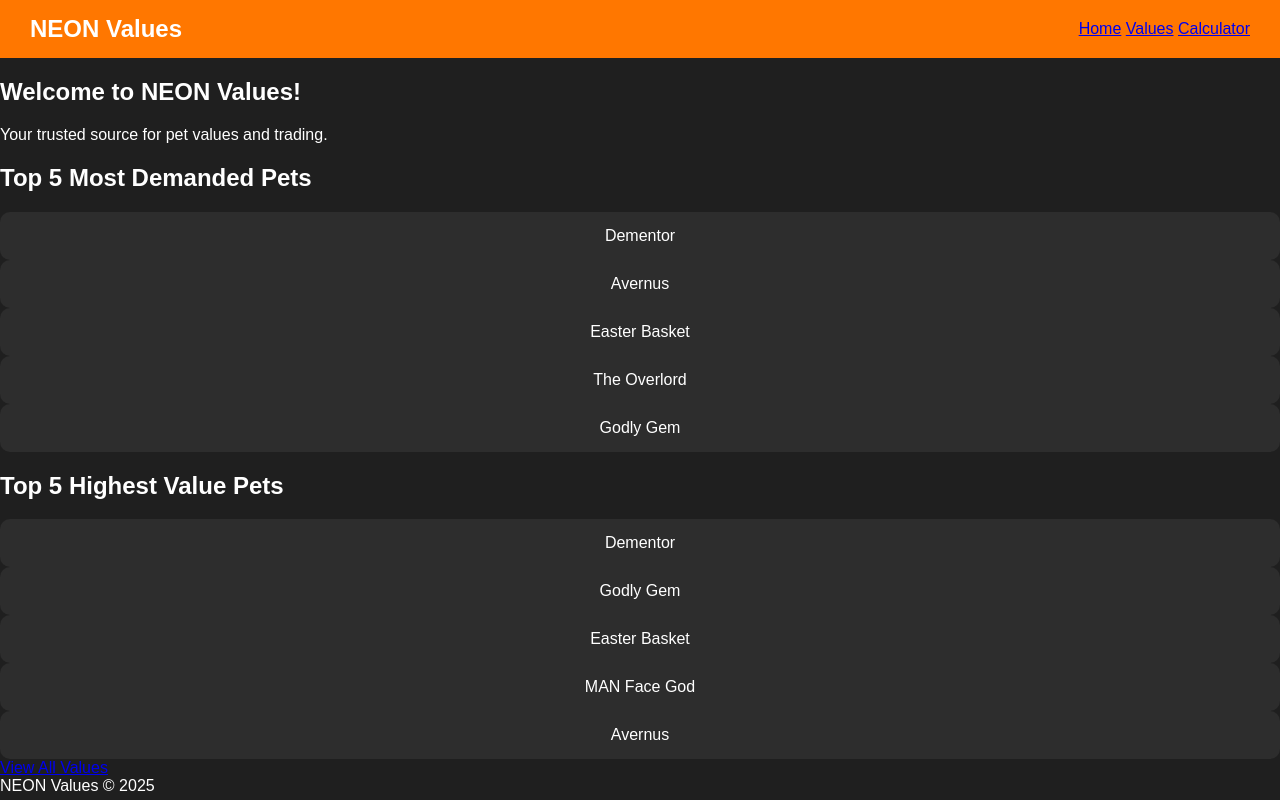
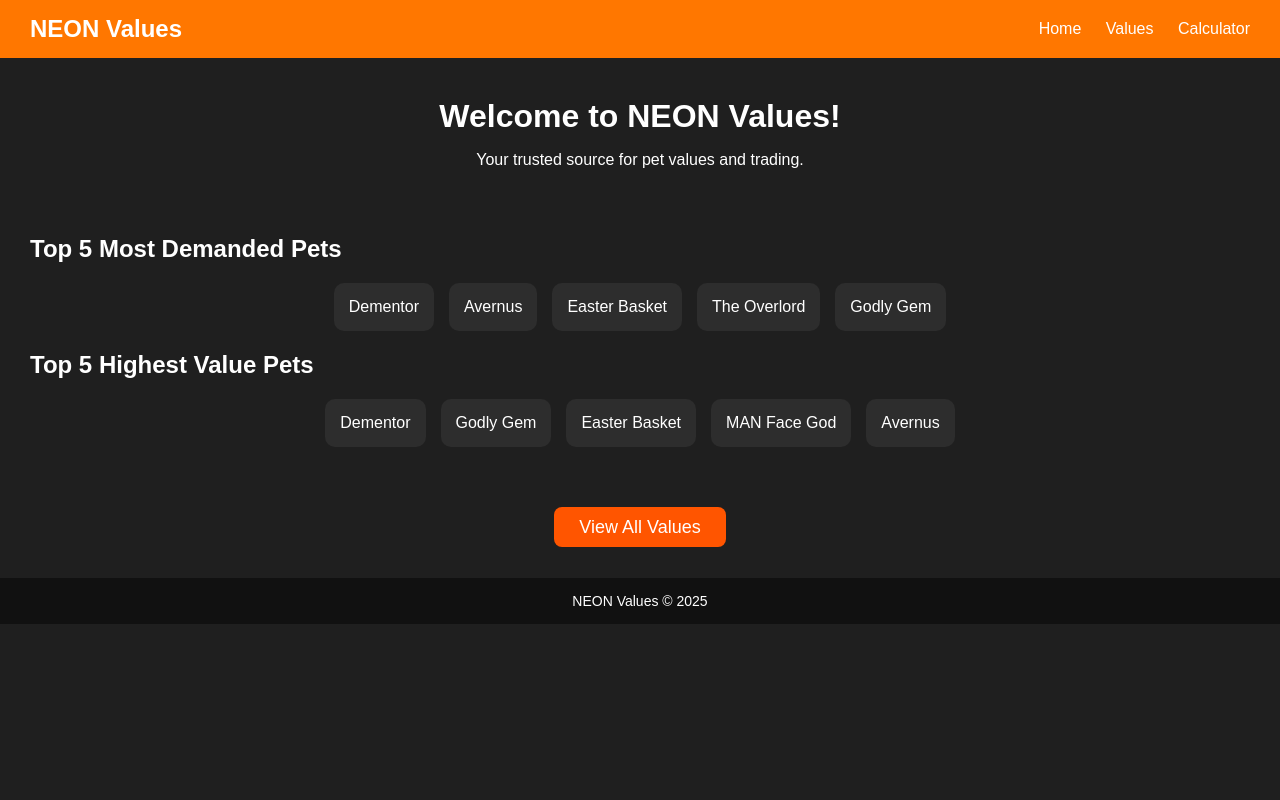
Before and after one commit to Neonbiock/bgsi-neon-values, a plain HTML site: page home.html in a window 1280 px wide. Drawn offline with Linux system fonts and the light colour scheme.

Commit message:
Update style.css

```diff
--- a/style.css
+++ b/style.css
@@ -18,18 +18,15 @@ header {
   font-weight: bold;
 }
 
-.nav button {
-  background-color: #333;
+.nav a {
   color: white;
-  border: none;
-  padding: 10px 20px;
-  margin-right: 20px;
-  cursor: pointer;
-  border-radius: 5px;
+  text-decoration: none;
+  margin-left: 20px;
+  font-size: 16px;
 }
 
-.discord-user {
-  font-size: 14px;
+.nav a:hover {
+  text-decoration: underline;
 }
 
 .search-container {
@@ -41,6 +38,10 @@ header {
   width: 300px;
   padding: 10px;
   font-size: 16px;
+  border: 1px solid #ff7700;
+  border-radius: 5px;
+  background-color: #2d2d2d;
+  color: white;
 }
 
 .tabs, .variant-tabs {
@@ -76,18 +77,73 @@ header {
   text-align: center;
 }
 
-.pet-card img {
-  width: 100%;
-  height: auto;
-  border-radius: 10px;
+footer {
+  background-color: #111;
+  text-align: center;
+  padding: 15px;
+  margin-top: 40px;
+  font-size: 14px;
 }
 
-.pet-name {
-  font-size: 18px;
-  margin-top: 10px;
+.welcome {
+  text-align: center;
+  margin-top: 40px;
 }
 
-.pet-value, .pet-demand, .pet-updated {
-  margin-top: 5px;
-  font-size: 14px;
+.welcome h1 {
+  font-size: 32px;
+  margin-bottom: 10px;
 }
+
+.top-pets {
+  padding: 30px;
+}
+
+.pet-list {
+  display: flex;
+  justify-content: center;
+  gap: 15px;
+  flex-wrap: wrap;
+}
+
+.center-button {
+  text-align: center;
+  margin: 40px 0;
+}
+
+.values-button {
+  background-color: #ff5500;
+  padding: 10px 25px;
+  color: white;
+  font-size: 18px;
+  text-decoration: none;
+  border-radius: 8px;
+}
+
+.calculator {
+  padding: 30px;
+  text-align: center;
+}
+
+.calc-sides {
+  display: flex;
+  justify-content: center;
+  gap: 50px;
+  margin-top: 30px;
+}
+
+.offer-side, .request-side {
+  background-color: #2d2d2d;
+  padding: 20px;
+  border-radius: 10px;
+  width: 300px;
+}
+
+.slots {
+  margin-top: 15px;
+}
+
+.total-values {
+  margin-top: 40px;
+  font-size: 20px;
+}
```
